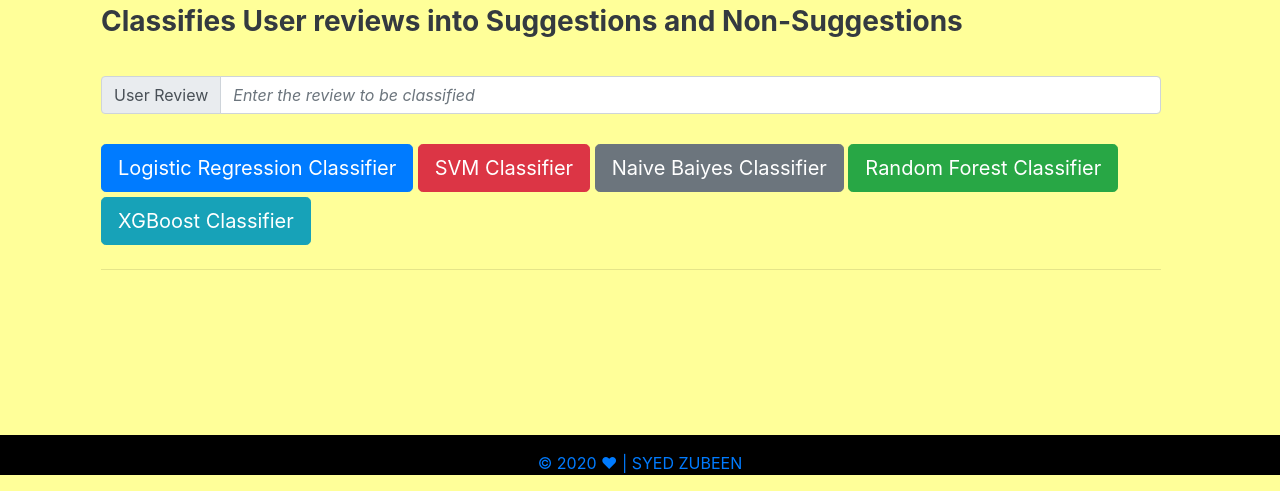
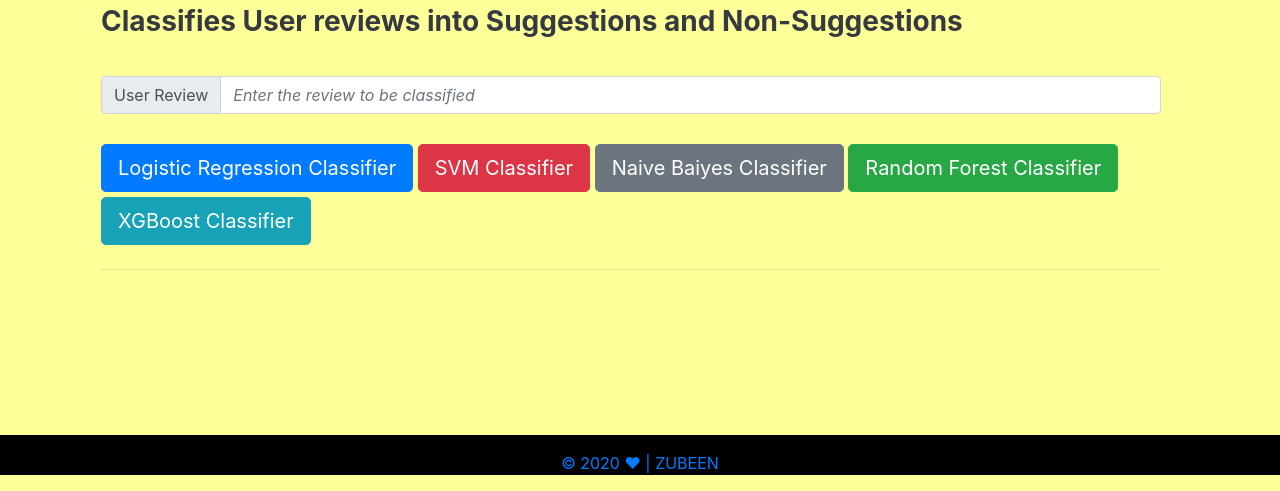
Before and after one commit to syedzubeen/suggestionminer, a plain HTML site: page index.html in a window 1280 px wide. Shown: the part 325-816 px from the top of the page. Drawn offline with nearby package versions, Linux system fonts and the light colour scheme.

Commit message:
second commit

```diff
--- a/index.html
+++ b/index.html
@@ -60,7 +60,7 @@
 
   <!-- Copyright -->
   <div class="footer-copyright text-center py-3">
-    <a href="#">© 2020 &#9829; | SYED ZUBEEN</a>
+    <a href="#">© 2020 &#9829; | ZUBEEN</a>
   </div>
   <!-- Copyright -->
 
```
